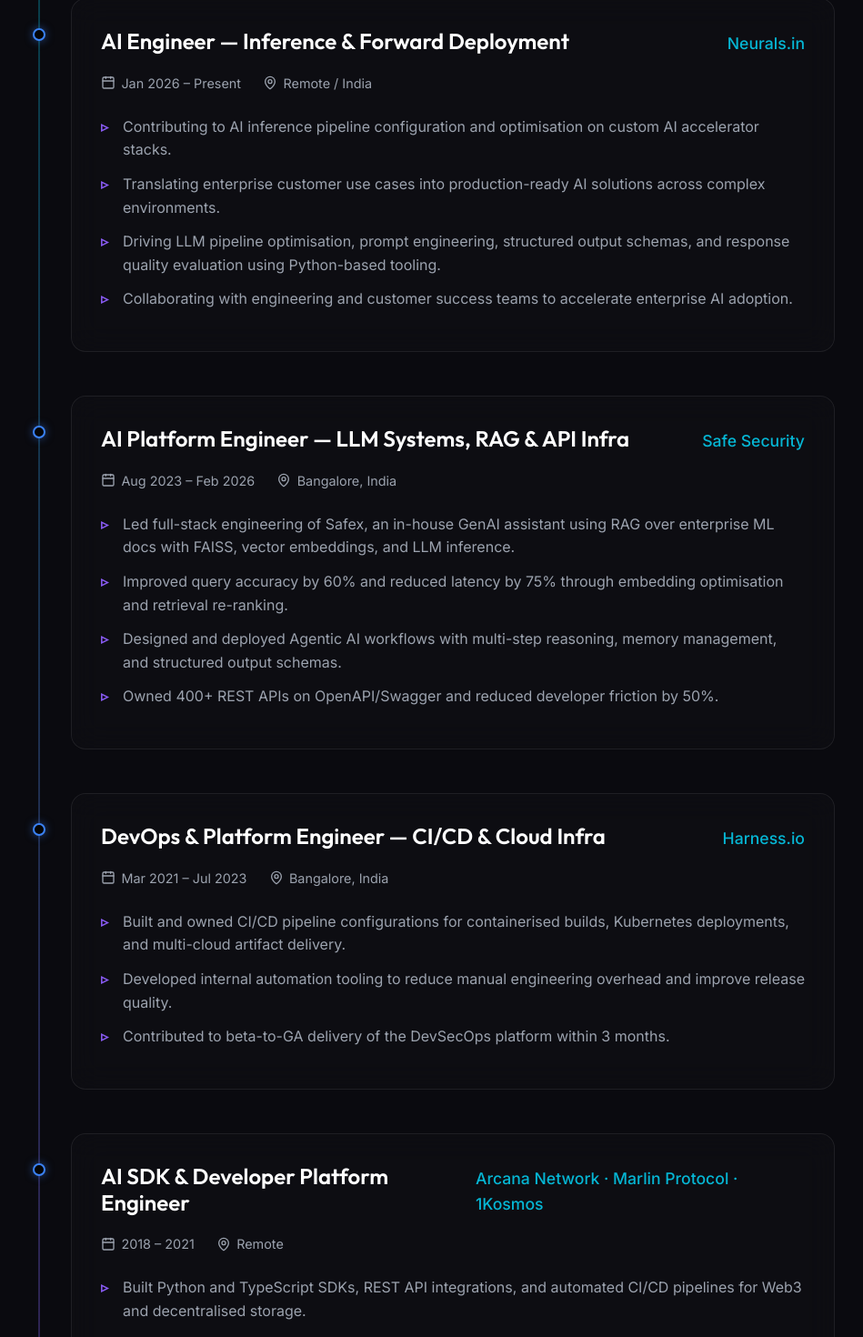
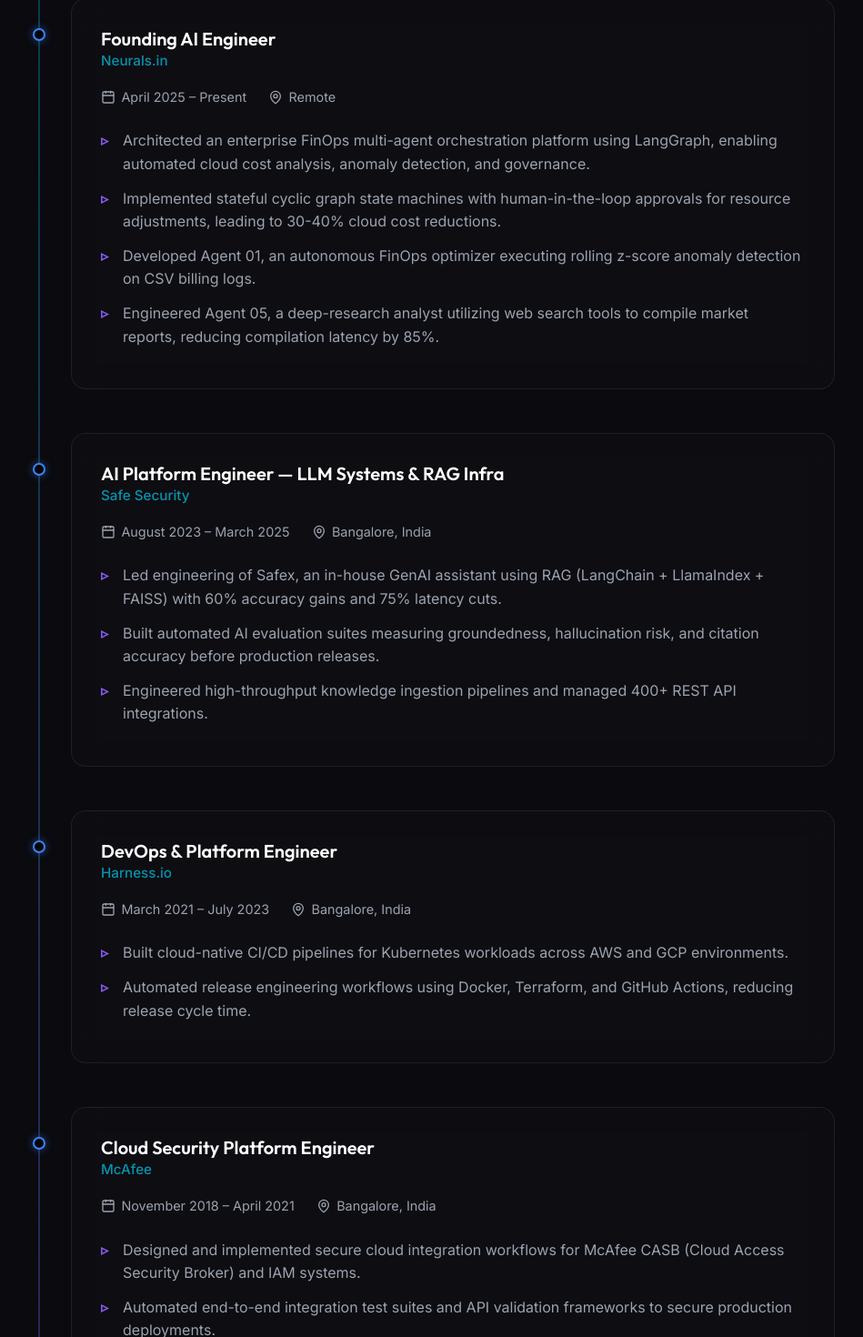
Before and after one commit to jaiswalbuilds/jaiswalbuilds.github.io, a React (Vite) app: page / in a window 1280 px wide. Shown: the part 994-2464 px from the top of the page at 91% size, without its empty margins (172-1121 px from the left). Built offline with nearby package versions, Linux system fonts and the light colour scheme.

Commit message:
feat: update work experience timeline and resume view with company logos and pure-engineering titles

```diff
--- a/src/components/Experience.jsx
+++ b/src/components/Experience.jsx
@@ -5,47 +5,60 @@
 const experiences = [
   {
     company: 'Neurals.in',
-    role: 'AI Engineer — Inference & Forward Deployment',
-    period: 'Jan 2026 – Present',
-    location: 'Remote / India',
+    logo: 'https://t2.gstatic.com/faviconV2?client=SOCIAL&type=FAVICON&fallback_opts=TYPE,SIZE,URL&url=http://neurals.in&size=128',
+    role: 'Founding AI Engineer',
+    period: 'April 2025 – Present',
+    location: 'Remote',
     description: [
-      "Contributing to AI inference pipeline configuration and optimisation on custom AI accelerator stacks.",
-      "Translating enterprise customer use cases into production-ready AI solutions across complex environments.",
-      "Driving LLM pipeline optimisation, prompt engineering, structured output schemas, and response quality evaluation using Python-based tooling.",
-      "Collaborating with engineering and customer success teams to accelerate enterprise AI adoption."
+      "Architected an enterprise FinOps multi-agent orchestration platform using LangGraph, enabling automated cloud cost analysis, anomaly detection, and governance.",
+      "Implemented stateful cyclic graph state machines with human-in-the-loop approvals for resource adjustments, leading to 30-40% cloud cost reductions.",
+      "Developed Agent 01, an autonomous FinOps optimizer executing rolling z-score anomaly detection on CSV billing logs.",
+      "Engineered Agent 05, a deep-research analyst utilizing web search tools to compile market reports, reducing compilation latency by 85%."
     ]
   },
   {
     company: 'Safe Security',
-    role: 'AI Platform Engineer — LLM Systems, RAG & API Infra',
-    period: 'Aug 2023 – Feb 2026',
+    logo: 'https://t2.gstatic.com/faviconV2?client=SOCIAL&type=FAVICON&fallback_opts=TYPE,SIZE,URL&url=http://safe.security&size=128',
+    role: 'AI Platform Engineer — LLM Systems & RAG Infra',
+    period: 'August 2023 – March 2025',
     location: 'Bangalore, India',
     description: [
-      "Led full-stack engineering of Safex, an in-house GenAI assistant using RAG over enterprise ML docs with FAISS, vector embeddings, and LLM inference.",
-      "Improved query accuracy by 60% and reduced latency by 75% through embedding optimisation and retrieval re-ranking.",
-      "Designed and deployed Agentic AI workflows with multi-step reasoning, memory management, and structured output schemas.",
-      "Owned 400+ REST APIs on OpenAPI/Swagger and reduced developer friction by 50%."
+      "Led engineering of Safex, an in-house GenAI assistant using RAG (LangChain + LlamaIndex + FAISS) with 60% accuracy gains and 75% latency cuts.",
+      "Built automated AI evaluation suites measuring groundedness, hallucination risk, and citation accuracy before production releases.",
+      "Engineered high-throughput knowledge ingestion pipelines and managed 400+ REST API integrations."
     ]
   },
   {
     company: 'Harness.io',
-    role: 'DevOps & Platform Engineer — CI/CD & Cloud Infra',
-    period: 'Mar 2021 – Jul 2023',
+    logo: 'https://t2.gstatic.com/faviconV2?client=SOCIAL&type=FAVICON&fallback_opts=TYPE,SIZE,URL&url=http://harness.io&size=128',
+    role: 'DevOps & Platform Engineer',
+    period: 'March 2021 – July 2023',
     location: 'Bangalore, India',
     description: [
-      "Built and owned CI/CD pipeline configurations for containerised builds, Kubernetes deployments, and multi-cloud artifact delivery.",
-      "Developed internal automation tooling to reduce manual engineering overhead and improve release quality.",
-      "Contributed to beta-to-GA delivery of the DevSecOps platform within 3 months."
+      "Built cloud-native CI/CD pipelines for Kubernetes workloads across AWS and GCP environments.",
+      "Automated release engineering workflows using Docker, Terraform, and GitHub Actions, reducing release cycle time."
     ]
   },
   {
-    company: 'Arcana Network · Marlin Protocol · 1Kosmos',
-    role: 'AI SDK & Developer Platform Engineer',
-    period: '2018 – 2021',
-    location: 'Remote',
+    company: 'McAfee',
+    logo: 'https://t2.gstatic.com/faviconV2?client=SOCIAL&type=FAVICON&fallback_opts=TYPE,SIZE,URL&url=http://mcafee.com&size=128',
+    role: 'Cloud Security Platform Engineer',
+    period: 'November 2018 – April 2021',
+    location: 'Bangalore, India',
     description: [
-      "Built Python and TypeScript SDKs, REST API integrations, and automated CI/CD pipelines for Web3 and decentralised storage.",
-      "Contributed to decentralised AI compute infrastructure at Marlin, including data pipelines and workload distribution."
+      "Designed and implemented secure cloud integration workflows for McAfee CASB (Cloud Access Security Broker) and IAM systems.",
+      "Automated end-to-end integration test suites and API validation frameworks to secure production deployments."
+    ]
+  },
+  {
+    company: 'KanTime',
+    logo: 'https://t2.gstatic.com/faviconV2?client=SOCIAL&type=FAVICON&fallback_opts=TYPE,SIZE,URL&url=http://kantime.com&size=128',
+    role: 'Software Engineer',
+    period: 'December 2015 – November 2018',
+    location: 'Bangalore, India',
+    description: [
+      "Developed healthcare SaaS platform backend and features utilizing Java, SQL, and XML schemas.",
+      "Collaborated with core engineering teams on code debugging, functional validation, and hotfix deployments."
     ]
   }
 ];
@@ -61,9 +74,19 @@
             <div key={index} className="timeline-item glass-panel">
               <div className="timeline-dot"></div>
               <div className="timeline-content">
-                <div className="exp-header">
-                  <h3 className="exp-role">{exp.role}</h3>
-                  <div className="exp-company">{exp.company}</div>
+                <div className="exp-header-wrapper" style={{ display: 'flex', alignItems: 'center', gap: '0.75rem', marginBottom: '1rem' }}>
+                  {exp.logo && (
+                    <img
+                      src={exp.logo}
+                      alt={`${exp.company} logo`}
+                      style={{ width: '2rem', height: '2rem', objectFit: 'contain', backgroundColor: 'white', borderRadius: '4px', padding: '2px', flexShrink: 0 }}
+                      onError={(e) => { e.target.style.display = 'none' }}
+                    />
+                  )}
+                  <div>
+                    <h3 className="exp-role" style={{ margin: 0, fontSize: '1.25rem', fontWeight: 600 }}>{exp.role}</h3>
+                    <div className="exp-company" style={{ opacity: 0.8, fontSize: '0.95rem' }}>{exp.company}</div>
+                  </div>
                 </div>
 
                 <div className="exp-meta">
--- a/src/components/Resume.jsx
+++ b/src/components/Resume.jsx
@@ -47,51 +47,63 @@
               <div className="experience-item">
                 <div className="exp-header">
                   <strong>Neurals.in</strong>
-                  <span>Jan 2026 — Present</span>
+                  <span>April 2025 — Present</span>
                 </div>
-                <div className="exp-sub">AI Engineer — Inference & Forward Deployment (Contract)</div>
+                <div className="exp-sub">Founding AI Engineer — FinOps Automation</div>
                 <ul className="exp-list">
-                  <li>Optimizing AI inference pipelines on <strong>SambaNova custom accelerators</strong>.</li>
-                  <li>Translating enterprise customer use cases into production AI solutions.</li>
-                  <li>Driving LLM optimization, prompt engineering, and response quality evaluation.</li>
+                  <li>Architected a FinOps multi-agent orchestration platform using **LangGraph** for automated cloud-cost analysis and governance.</li>
+                  <li>Implemented stateful cyclic state machines with human-in-the-loop approvals, yielding **30-40% cloud cost reductions**.</li>
+                  <li>Built an autonomous anomaly detector (*Agent 01*) running rolling z-score analysis on CSV billing logs.</li>
+                  <li>Engineered a deep-research analyst agent (*Agent 05*) that reduced market report compilation latency by **85%**.</li>
                 </ul>
               </div>
 
               <div className="experience-item">
                 <div className="exp-header">
                   <strong>Safe Security</strong>
-                  <span>Aug 2023 — Feb 2026</span>
+                  <span>August 2023 — March 2025</span>
                 </div>
-                <div className="exp-sub">AI Platform Engineer — LLM Systems, RAG & API Infrastructure</div>
+                <div className="exp-sub">AI Platform Engineer — LLM Systems & RAG Infrastructure</div>
                 <ul className="exp-list">
-                  <li><strong>Led Safex Engineering:</strong> GenAI assistant with <strong>60% accuracy gain</strong> and <strong>75% latency reduction</strong> using RAG + FAISS over enterprise docs.</li>
-                  <li>Built Python ML pipelines for risk scoring and threat intelligence.</li>
-                  <li>Deployed Agentic AI workflows with multi-step reasoning and memory management.</li>
-                  <li>Owned 400+ REST APIs; reduced developer friction by 50%.</li>
+                  <li><strong>Led Safex Engineering:</strong> GenAI assistant using RAG (LangChain + LlamaIndex + FAISS) with **60% accuracy gains** and **75% latency cuts**.</li>
+                  <li>Built automated AI evaluation suites measuring groundedness, hallucination risk, and citation accuracy before production releases.</li>
+                  <li>Engineered high-throughput knowledge ingestion pipelines and managed **400+ REST API integrations**.</li>
                 </ul>
               </div>
 
               <div className="experience-item">
                 <div className="exp-header">
                   <strong>Harness.io</strong>
-                  <span>Mar 2021 — Jul 2023</span>
+                  <span>March 2021 — July 2023</span>
                 </div>
-                <div className="exp-sub">DevOps & Platform Engineer — CI/CD & Cloud Infrastructure</div>
+                <div className="exp-sub">DevOps & Platform Engineer</div>
                 <ul className="exp-list">
-                  <li>Built CI/CD pipelines for K8s deployments across GCP, AWS, and JFrog.</li>
-                  <li>Developed internal automation to reduce manual overhead and improve release quality.</li>
+                  <li>Built cloud-native CI/CD pipelines for Kubernetes workloads across AWS and GCP environments.</li>
+                  <li>Automated release workflows using Docker, Terraform, and GitHub Actions to minimize engineering overhead.</li>
                 </ul>
               </div>
 
               <div className="experience-item">
                 <div className="exp-header">
-                  <strong>Arcana · Marlin · 1Kosmos</strong>
-                  <span>2018 — 2021</span>
+                  <strong>McAfee</strong>
+                  <span>November 2018 — April 2021</span>
                 </div>
-                <div className="exp-sub">AI SDK & Developer Platform Engineer</div>
+                <div className="exp-sub">Cloud Security Platform Engineer</div>
                 <ul className="exp-list">
-                  <li>Built Python/TS SDKs and automated CI/CD for decentralized AI infrastructure.</li>
-                  <li>Developed Solidity smart contracts for on-chain coordination patterns.</li>
+                  <li>Designed secure cloud integration workflows for McAfee CASB (Cloud Access Security Broker) and IAM systems.</li>
+                  <li>Automated end-to-end integration test suites and API validation frameworks for production releases.</li>
+                </ul>
+              </div>
+
+              <div className="experience-item">
+                <div className="exp-header">
+                  <strong>KanTime</strong>
+                  <span>December 2015 — November 2018</span>
+                </div>
+                <div className="exp-sub">Software Engineer</div>
+                <ul className="exp-list">
+                  <li>Developed healthcare SaaS platform backend and features utilizing Java, SQL, and XML schemas.</li>
+                  <li>Collaborated with core engineering teams on code debugging, functional validation, and hotfix deployments.</li>
                 </ul>
               </div>
             </section>
```
